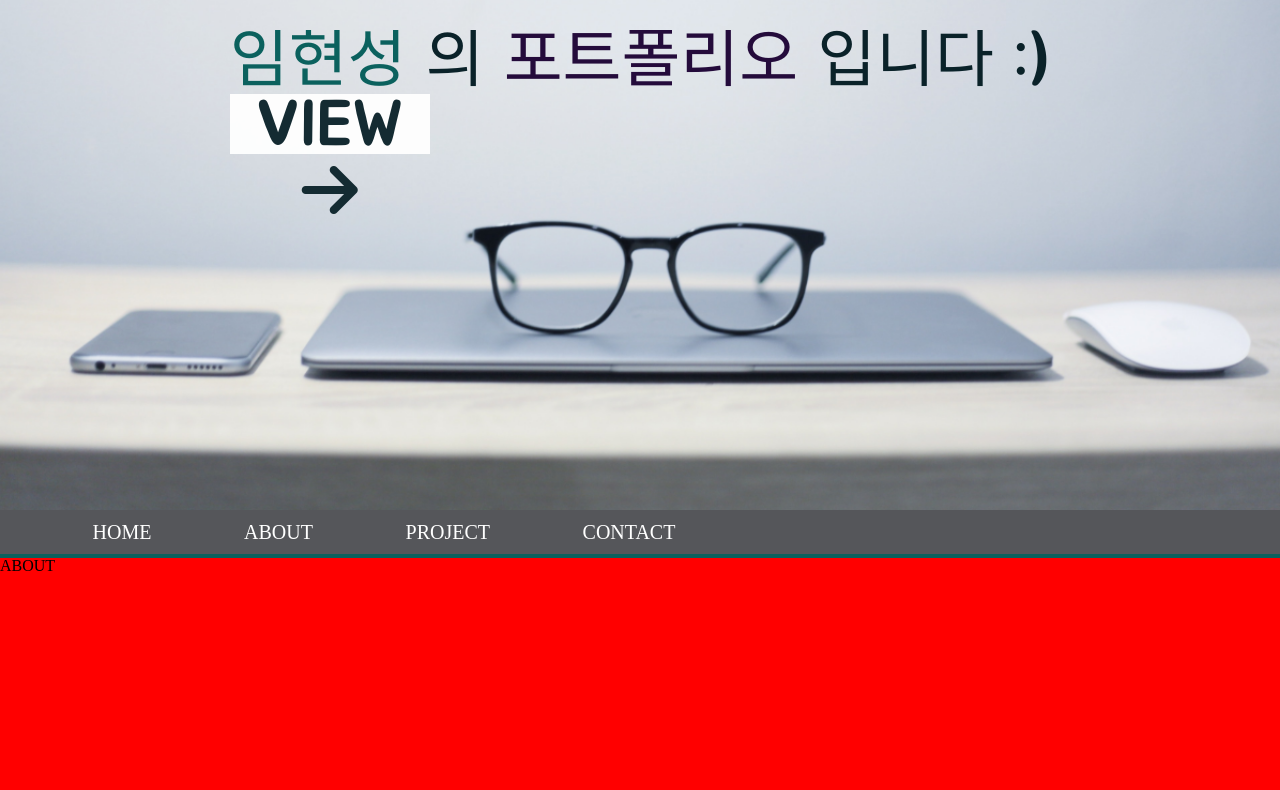
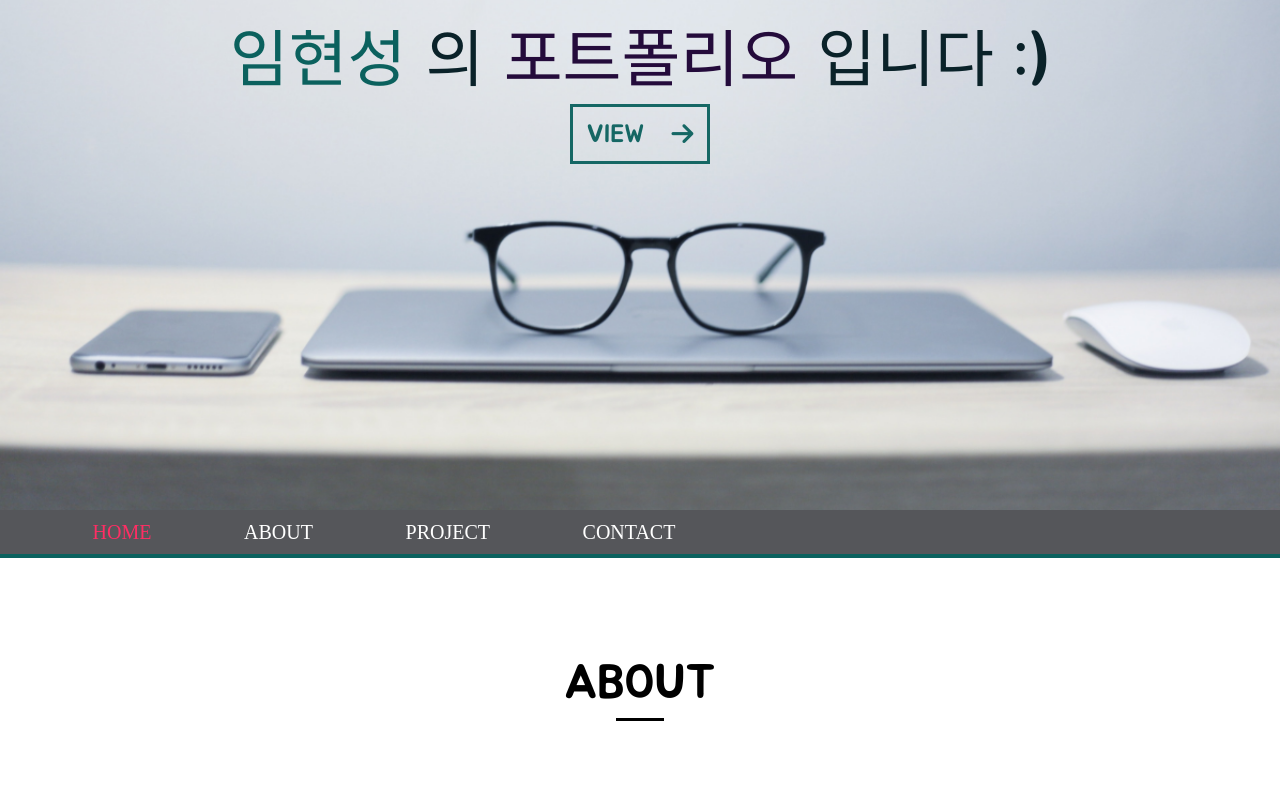
Before and after one commit to hsl0505/hsl0505.github.io, a React app: page / in a window 1280 px wide. Shown: the part 290-1080 px from the top of the page. Built offline with nearby package versions, Linux system fonts and the light colour scheme.

Commit message:
Add scss

```diff
--- a/src/scss/_about.scss
+++ b/src/scss/_about.scss
@@ -2,6 +2,37 @@
   height: 130%;
   .About_title {
     height: 23.1%;
-    background-color: red;
+    display: flex;
+    flex-direction: column;
+    align-items: center;
+    .title_text {
+      font-family: "Jua", sans-serif;
+      font-size: 3rem;
+      margin-top: 8%;
+      animation: moveAbout 1s forwards;
+      display: none;
+    }
+    .title_underline {
+      margin-top: 10px;
+      width: 3rem;
+      border-bottom: 3px solid black;
+      animation: moveAbout 1s forwards;
+      display: none;
+    }
+  }
+
+  .About_content {
+    height: 76.9%;
   }
 }
+
+@keyframes moveAbout {
+  from {
+    opacity: 0;
+    transform: translateX(-1000px);
+  }
+  to {
+    opacity: 1;
+    transform: translateX(0);
+  }
+}
--- a/src/scss/_header.scss
+++ b/src/scss/_header.scss
@@ -35,14 +35,48 @@ header {
         color: #240b3b;
       }
     }
-
-    .Home_btn {
-      opacity: 0;
-      height: 60px;
-      width: 200px;
-      background-color: white;
-      outline: 0;
-      animation: showBtn 1s 5s forwards;
+    .btn_wrapper {
+      width: 100%;
+      display: flex;
+      justify-content: center;
+      .Home_btn {
+        margin-top: 10px;
+        display: flex;
+        justify-content: space-around;
+        align-items: center;
+        opacity: 0;
+        height: 60px;
+        width: 140px;
+        background-color: transparent;
+        border: 3px solid #0b615e;
+        color: #0b615e;
+        font-family: "Jua", sans-serif;
+        font-size: 25px;
+        outline: none;
+        animation: showBtn 1s 5s forwards;
+        cursor: pointer;
+      }
+      .Home_btn:hover {
+        background-color: #0b615e;
+        color: white;
+        transition-property: background-color, color;
+        transition-duration: 1s;
+        i {
+          transition: transform 1s ease;
+          transform: rotate(90deg);
+        }
+      }
+      .Home_btn:not(:hover) {
+        background-color: transparent;
+        border: 3px solid #0b615e;
+        color: #0b615e;
+        transition-property: background-color, color;
+        transition-duration: 1s;
+        i {
+          transition: transform 1s ease;
+          transform: rotate(0);
+        }
+      }
     }
   }
 }
@@ -111,6 +145,13 @@ header {
   header {
     .Home {
       animation: moveHomeDown3 1s forwards;
+      .btn_wrapper {
+        .Home_btn {
+          height: 50px;
+          width: 120px;
+          font-size: 20px;
+        }
+      }
     }
   }
 }
@@ -124,6 +165,13 @@ header {
   header {
     .Home {
       animation: moveHomeDown4 1s forwards;
+      .btn_wrapper {
+        .Home_btn {
+          height: 40px;
+          width: 100px;
+          font-size: 18px;
+        }
+      }
     }
   }
 }
@@ -137,6 +185,13 @@ header {
   header {
     .Home {
       animation: moveHomeDown5 1s forwards;
+      .btn_wrapper {
+        .Home_btn {
+          height: 40px;
+          width: 100px;
+          font-size: 18px;
+        }
+      }
     }
   }
 }
--- a/src/scss/_navigation.scss
+++ b/src/scss/_navigation.scss
@@ -13,7 +13,7 @@ nav {
     li {
       cursor: pointer;
     }
-    .temp {
+    .curLocation {
       color: #fe2e64;
     }
     i {
@@ -62,22 +62,20 @@ nav {
       z-index: 1;
       margin-top: 4px;
       height: 100%;
+
       li {
         display: flex;
         align-items: center;
         background-color: #55565a;
         border-bottom: 1px solid #424242;
         height: 100%;
+        padding-left: 20px;
+        cursor: pointer;
         font-size: 15px;
         color: white;
-
-        div {
-          margin-left: 20px;
-          cursor: pointer;
       }
-        .temp {
+      .curLocation {
         color: #fe2e64;
-        }
       }
     }
   }
@@ -99,9 +97,12 @@ nav {
       }
     }
     .NavigationDropMenu {
+      position: relative;
       display: block;
       margin-top: 4px;
       height: 100%;
+      z-index: 1;
+
       li {
         display: flex;
         align-items: center;
@@ -109,15 +110,12 @@ nav {
         border-bottom: 1px solid #424242;
         height: 100%;
         font-size: 15px;
+        padding-left: 20px;
+        cursor: pointer;
         color: white;
-
-        div {
-          margin-left: 20px;
-          cursor: pointer;
       }
-        .temp {
+      .curLocation {
         color: #fe2e64;
-        }
       }
     }
   }
@@ -138,9 +136,12 @@ nav {
       }
     }
     .NavigationDropMenu {
+      position: relative;
       display: block;
       margin-top: 4px;
       height: 100%;
+      z-index: 1;
+
       li {
         display: flex;
         align-items: center;
@@ -148,16 +149,13 @@ nav {
         border-bottom: 1px solid #424242;
         height: 100%;
         font-size: 15px;
+        padding-left: 20px;
+        cursor: pointer;
         color: white;
-
-        div {
-          margin-left: 20px;
-          cursor: pointer;
       }
-        .temp {
+      .curLocation {
         color: #fe2e64;
       }
     }
   }
 }
-}
```
Lines whose indentation alone changed are shown as unchanged.
